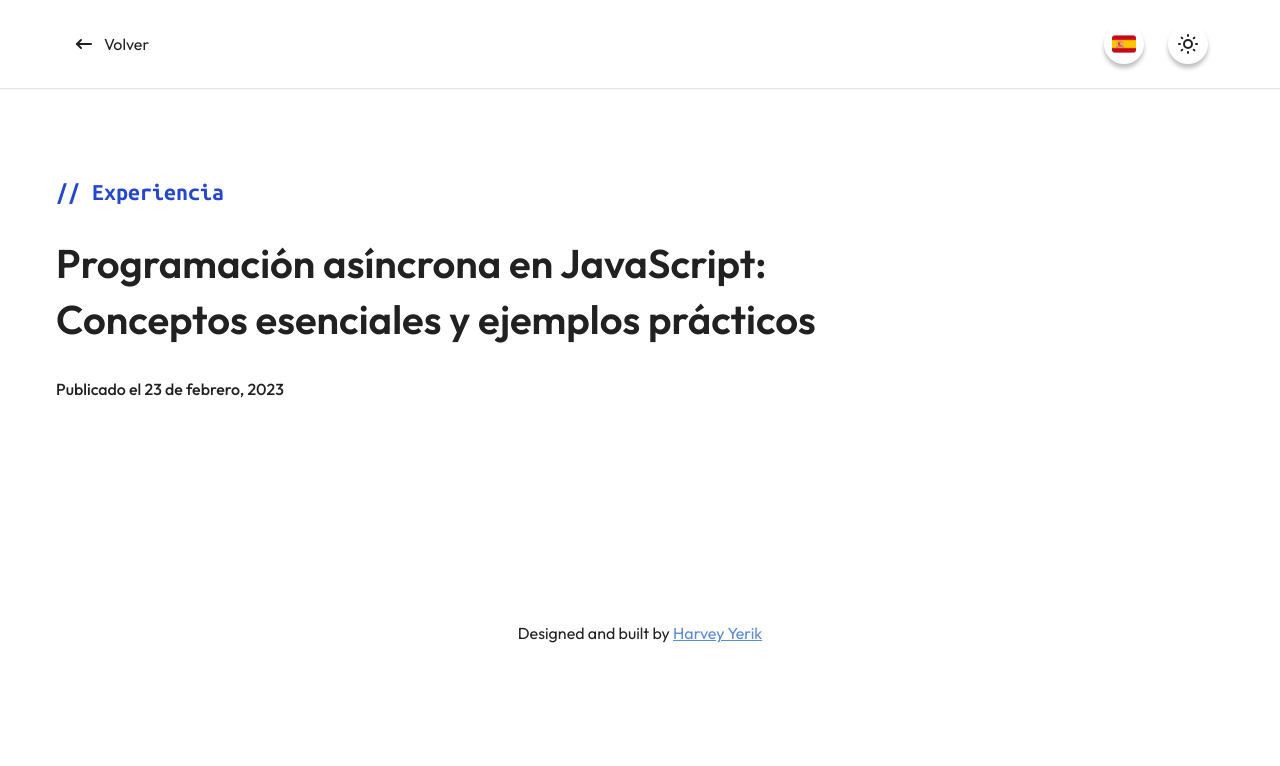
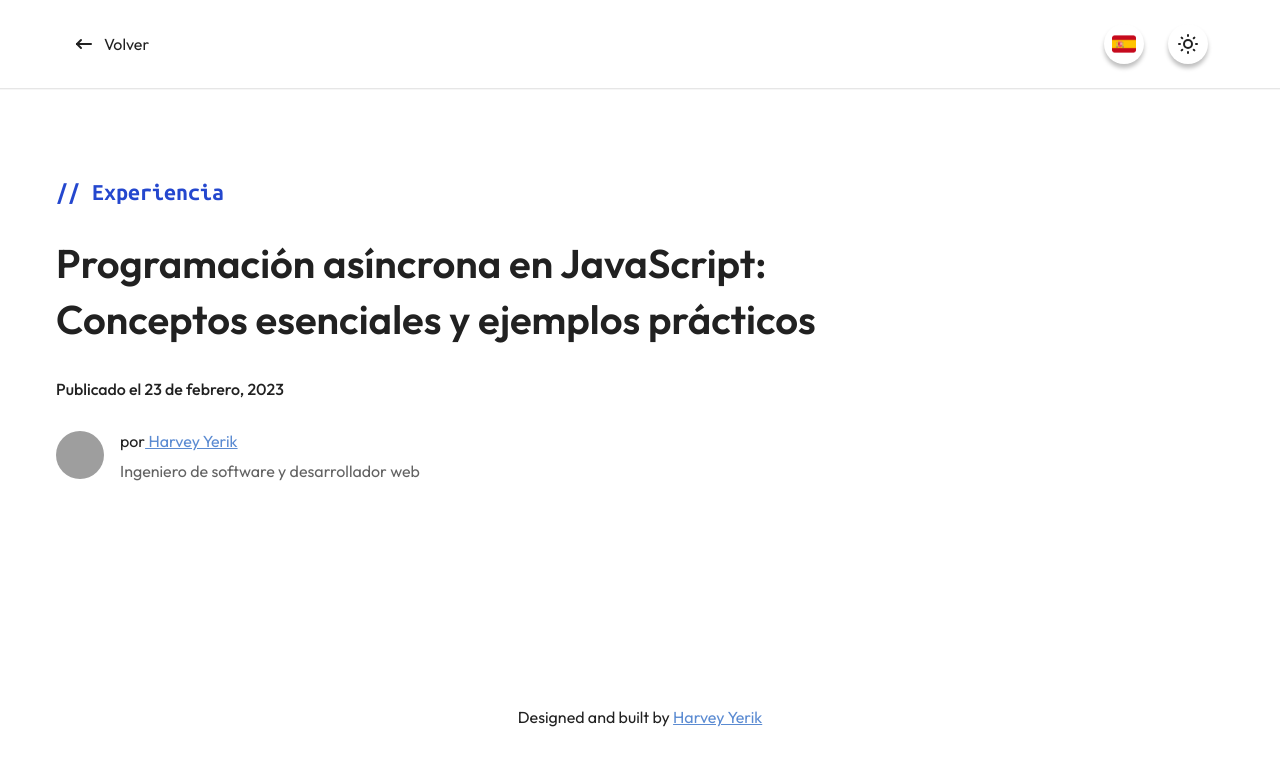
Before and after one commit to YerikAH/portfolio, a React (Vite) app: page /blog/1 in a window 1280 px wide. Shown: the top 766 px of the page. Built offline with nearby package versions, Linux system fonts and the light colour scheme; grey boxes are pictures that could not be loaded.

Commit message:
Dev: update project

```diff
--- a/src/components/pages/blog/blogs/blog_1/BlogOneStr.tsx
+++ b/src/components/pages/blog/blogs/blog_1/BlogOneStr.tsx
@@ -1,4 +1,14 @@
-import { BlogMain, BlogSection, BoxGridOne, BoxGridTwo , BoxGrid, SpanText, HeadlinePrincipal, SpanTextTwo} from '../../../../../styles/blog/blog_read';
+import {
+  BlogMain,
+  BlogSection,
+  BoxGridOne,
+  BoxGridTwo,
+  BoxGrid,
+  SpanText,
+  HeadlinePrincipal,
+  SpanTextTwo,
+} from '../../../../../styles/blog/blog_read'
+import WhoPublished from '../../ui/WhoPublished'
 
 export default function BlogOneStr() {
   return (
@@ -10,17 +20,12 @@ export default function BlogOneStr() {
             <HeadlinePrincipal>
               Programación asíncrona en JavaScript: Conceptos esenciales y ejemplos prácticos
             </HeadlinePrincipal>
-          <SpanTextTwo>
-          Publicado el 23 de febrero, 2023
-          </SpanTextTwo>
+            <SpanTextTwo>Publicado el 23 de febrero, 2023</SpanTextTwo>
+            <WhoPublished />
           </BoxGridOne>
-        <BoxGridTwo>
-
-        </BoxGridTwo>
+          <BoxGridTwo></BoxGridTwo>
         </BoxGrid>
-
       </BlogSection>
-
     </BlogMain>
   )
 }
--- a/src/components/pages/blog/ui/WhoPublished.tsx
+++ b/src/components/pages/blog/ui/WhoPublished.tsx
@@ -1,5 +1,23 @@
+import {
+  AvatarCircle,
+  BoxInfo,
+  BoxWhoPublish,
+  TextBodyTwo,
+  TextRich,
+} from '../../../../styles/blog/ui_styles'
+import { TextLink } from '../../../../styles/global/footer_styles'
+
 export default function WhoPublished() {
   return (
-    <div>WhoPublished</div>
+    <BoxWhoPublish>
+      <AvatarCircle src='https://p77-sign-va.tiktokcdn.com/tos-maliva-avt-0068/676f0f415bf798996edd126586efaf16~c5_720x720.jpeg?x-expires=1677542400&x-signature=MY5HD77HwVkbGicgg1fQieMntpQ%3D' />
+      <BoxInfo>
+        <TextRich>
+          por
+          <TextLink> Harvey Yerik</TextLink>
+        </TextRich>
+        <TextBodyTwo>Ingeniero de software y desarrollador web</TextBodyTwo>
+      </BoxInfo>
+    </BoxWhoPublish>
   )
 }
--- /dev/null
+++ b/src/styles/blog/ui_styles.ts
@@ -0,0 +1,35 @@
+import styled from 'styled-components'
+
+export const BoxWhoPublish = styled.div`
+  display: flex;
+  justify-content: start;
+  align-items: center;
+  padding: 0.5rem 0;
+  gap: 1rem;
+  margin-top: 1rem;
+`
+
+export const AvatarCircle = styled.img`
+  width: 3rem;
+  height: 3rem;
+  border-radius: 15rem;
+`
+
+export const BoxInfo = styled.div`
+  display: grid;
+  gap: 0.5rem;
+`
+export const TextRich = styled.p`
+  font: normal normal 400 1rem/1.25rem var(--font-lato);
+  color: var(--black);
+`
+export const TextLink = styled.a`
+  font: normal normal 400 1rem/1.25rem var(--font-lato);
+  color: var(--sky);
+  text-decoration: underline;
+`
+export const TextBodyTwo = styled.p`
+  font: normal normal 400 1rem/1.25rem var(--font-lato);
+  color: var(--black);
+  opacity: 0.7;
+`
--- a/src/styles/global/navegator_styles.ts
+++ b/src/styles/global/navegator_styles.ts
@@ -13,7 +13,7 @@ const LinkGeneral = css`
   align-items: center;
   justify-content: center;
   position: relative;
-  transition:  0.3s cubic-bezier(.25,.72,.37,1.18);
+  transition: 0.3s cubic-bezier(0.25, 0.72, 0.37, 1.18);
 `
 
 const HeaderStyle = styled.header`
@@ -63,6 +63,7 @@ export const ListLink = styled.a`
     opacity: ${(props) => props.className === 'false' && '0.5'};
     bottom: -0.2rem;
     position: absolute;
+    transition: 0.3s cubic-bezier(0.25, 0.72, 0.37, 1.18);
   }
   &:hover::after {
     transform: ${(props) => props.className !== 'logo' && 'scale(1)'};
@@ -79,6 +80,7 @@ export const ListLinkRouter = styled(Link)`
     opacity: ${(props) => props.className === 'false' && '0.5'};
     bottom: -0.2rem;
     position: absolute;
+    transition: 0.3s cubic-bezier(0.25, 0.72, 0.37, 1.18);
   }
   &:hover::after {
     transform: ${(props) => props.className !== 'logo' && 'scale(1)'};
@@ -124,7 +126,7 @@ export const ImageButton = styled.img`
 export const BackButton = styled(Link)`
   ${LinkGeneral}
   gap: 0.5rem;
-  &:hover{
+  &:hover {
     opacity: 0.8;
   }
 `
```
Also changed, not shown: src/components/pages/blog/ui/CardLast.tsx (+38 -1 lines), src/styles/blog/card_last.ts (added, +37 -0 lines), src/assets/blog/blogI.png (added). Lines whose indentation alone changed are shown as unchanged.
